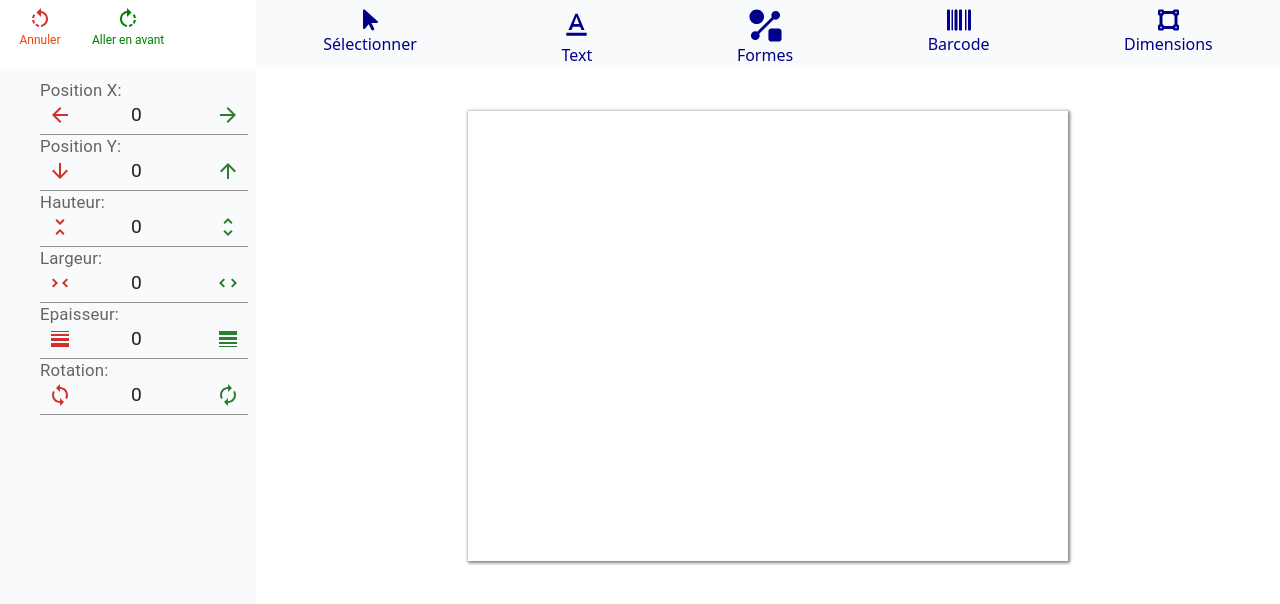
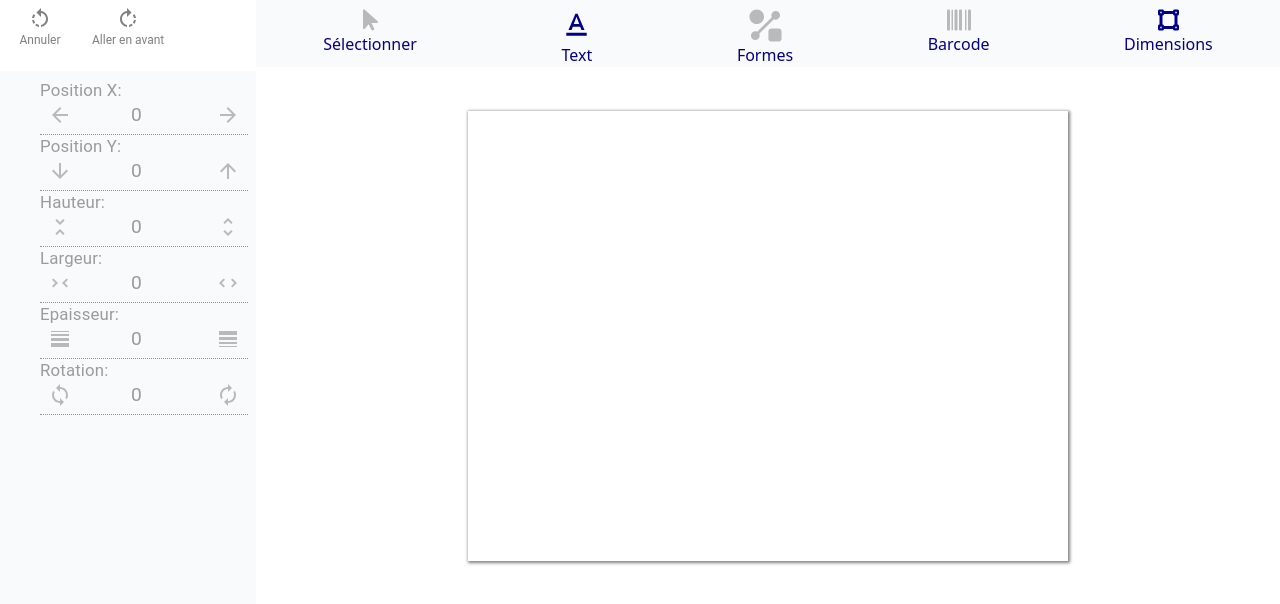
Before and after one commit to mmedtal/etiquette-de-palette-1, a React (Create React App) app: page / in a window 1280 px wide. Shown: the top 604 px of the page. Built offline with nearby package versions, Linux system fonts and the light colour scheme.

Commit message:
finished text insertion

```diff
--- a/package.json
+++ b/package.json
@@ -1,5 +1,5 @@
 {
-  "homepage": "http://mohammedlatrach.github.io/etiquette-de-palette",
+  "homepage": "http://mmedtal.github.io/etiquette-de-palette",
   "name": "etiquette-de-palette",
   "version": "0.1.0",
   "private": true,
--- a/public/index.html
+++ b/public/index.html
@@ -24,7 +24,7 @@
       work correctly both with client-side routing and a non-root public URL.
       Learn how to configure a non-root public URL by running `npm run build`.
     -->
-    <title>React App</title>
+    <title>Etiquette de Palette</title>
   </head>
   <body>
     <noscript>You need to enable JavaScript to run this app.</noscript>
--- /dev/null
+++ b/src/components/helpers/CharacterWidthCalculator.jsx
@@ -0,0 +1,30 @@
+import { useEffect, useRef, useState } from "react";
+
+export default function CharacterWidthCalculator({ fontSize, character,getCharachterWidthFromCharacterWidthCalculator }){
+
+
+    const [characterFromParent,setCharacterFromParent] = useState("")
+    const spanRef = useRef(null);
+
+    const singleValueArray=[];
+    useEffect(() => {
+        if(character===undefined){
+            return
+        }
+        setCharacterFromParent(character)
+        const span = spanRef.current;
+        span.style.fontSize = fontSize;
+        span.innerText=character;
+        getCharachterWidthFromCharacterWidthCalculator(span.offsetWidth);
+
+
+
+
+    }, [fontSize, character]);
+
+    return (
+        <span ref={spanRef} style={{ position: 'absolute', visibility: 'hidden', whiteSpace: 'nowrap' }}>
+            {characterFromParent}
+        </span>
+    );
+}
--- a/src/components/helpers/ModifyPropertiesInput.jsx
+++ b/src/components/helpers/ModifyPropertiesInput.jsx
@@ -66,6 +66,7 @@ export default function ModifyPropertiesInput(props){
     return(
         <TextField
 
+        disabled={props.disabled}
             ref={inputRef}
             value={value}
             type="number"
@@ -81,11 +82,11 @@ export default function ModifyPropertiesInput(props){
                 style:{fontSize:"140%"}
             }}
             InputProps={{
-                endAdornment:<IconButton onClick={incrementInputValue}>
+                endAdornment:<IconButton onClick={incrementInputValue} disabled={props.disabled}>
                     {/* <ArrowDownward color="error"/> */}
                     {props.rightIcon}
                 </IconButton>,
-                startAdornment:<IconButton onClick={decrementInputValue}>
+                startAdornment:<IconButton onClick={decrementInputValue} disabled={props.disabled}>
                     {/* <ArrowUpward color="success"/> */}
                     {props.leftIcon}
                 </IconButton>
--- a/src/components/interface/header/Header.jsx
+++ b/src/components/interface/header/Header.jsx
@@ -13,8 +13,9 @@ export default function Header(props){
 
     return(
         <div className="flex justify-around">
-            <HeaderIcon text="Sélectionner" onClickDispatchActionsToReduxStore= {[{type:"SELECTIONNER"},{type:"AFFECTER_HAUTEUR",payload:0},{type:"AFFECTER_LARGEUR",payload:0} ]} >
+            <HeaderIcon disabled={true} text="Sélectionner" onClickDispatchActionsToReduxStore= {[{type:"SELECTIONNER"},{type:"AFFECTER_HAUTEUR",payload:0},{type:"AFFECTER_LARGEUR",payload:0} ]} >
                 {/* <TextFormat fontSize="large"/> */}
+
                 <FontAwesomeIcon icon={faArrowPointer}/>
             </HeaderIcon>
 
@@ -23,14 +24,14 @@ export default function Header(props){
                 {/* <FontAwesomeIcon icon={faFont}/> */}
             </HeaderIcon>
 
-            <HeaderIcon text="Formes" onClickDispatchActionsToReduxStore= {[{type:"DESSINER_FORME"},{type:"AFFECTER_HAUTEUR",payload:0},{type:"AFFECTER_LARGEUR",payload:0} ]} >
+            <HeaderIcon disabled={true} text="Formes" onClickDispatchActionsToReduxStore= {[{type:"DESSINER_FORME"},{type:"AFFECTER_HAUTEUR",payload:0},{type:"AFFECTER_LARGEUR",payload:0} ]} >
                 {/* <div style={{height:"30px",width:"2.5px",backgroundColor:"grey",transform:"rotate(45deg)"}}>
                 </div> */}
                 {/* <FontAwesomeIcon icon={faSlash}/> */}
                 <ShapeLine fontSize="large"/>
             </HeaderIcon>
 
-            <HeaderIcon text="Barcode" onClickDispatchActionsToReduxStore= {[{type:"INSERER_BARCODE"},{type:"AFFECTER_HAUTEUR",payload:0},{type:"AFFECTER_LARGEUR",payload:0} ]} >
+            <HeaderIcon disabled={true} text="Barcode" onClickDispatchActionsToReduxStore= {[{type:"INSERER_BARCODE"},{type:"AFFECTER_HAUTEUR",payload:0},{type:"AFFECTER_LARGEUR",payload:0} ]} >
                 <FontAwesomeIcon icon={faBarcode}/>
             </HeaderIcon>
 
--- a/src/components/interface/header/HeaderIcon.jsx
+++ b/src/components/interface/header/HeaderIcon.jsx
@@ -12,7 +12,7 @@ export default function HeaderIcon(props){
 
     return(
         <div className="flex flex-col">
-            <IconButton sx={{color:"darkblue"}}  index={props.index}
+            <IconButton sx={{color:"darkblue"}}  index={props.index} disabled={props.disabled}
                 onClick={()=>{props.onClickDispatchActionsToReduxStore.map(action=>dispatch({type:action.type,payload:action.payload}))}}>
                 {/* dispatch({type:props.onClickDispatchToReduxStore})}} */}
                     {props.children}
--- a/src/components/interface/leftAside/LeftAside.jsx
+++ b/src/components/interface/leftAside/LeftAside.jsx
@@ -24,57 +24,62 @@ export default function LeftAside(props){
 
             {whichHeaderIconIsCliqued!="modifier_dimensions_palette"&&
             <div>
-                <ModifyPropertiesInput label="Position X:"
+                <ModifyPropertiesInput label="Position X:" disabled={true}
                     valueFromReduxStore={positionX}
                     onClickDispatchToLeftAsideControllersReducer="MODIFIER_POSITION_X"
 
-                    leftIcon={<ArrowDownward color="error" style={{ transform: 'rotate(90deg)' }}/>}
-                    rightIcon={<ArrowUpward color="success"style={{ transform: 'rotate(90deg)' }}/>}
+                    // color="error
+                    leftIcon={<ArrowDownward color="disabled" style={{ transform: 'rotate(90deg)' }}/>}
+                    // color="disabled"
+                    rightIcon={<ArrowUpward color="disabled"style={{ transform: 'rotate(90deg)' }}/>}
                 />
 
-                <ModifyPropertiesInput label="Position Y:"
+                <ModifyPropertiesInput label="Position Y:"disabled={true}
                     valueFromReduxStore={positionY}
                 // leftIcon={<TextRotationNone color="error" style={{ transform: 'scaleX(-1)' }}/>}
                 // rightIcon={<TextRotationNone color="success"/>}
                     onClickDispatchToLeftAsideControllersReducer="MODIFIER_POSITION_Y"
 
-                    leftIcon={<ArrowDownward color="error" />}
-                    rightIcon={<ArrowUpward color="success"/>}
+                    leftIcon={<ArrowDownward color="disabled" />}
+                    rightIcon={<ArrowUpward color="disabled"/>}
                 />
 
 
-                <ModifyPropertiesInput label="Hauteur:"
+                <ModifyPropertiesInput label="Hauteur:" disabled={true}
                     valueFromReduxStore={hauteur}
                     // leftIcon={<VerticalAlignBottom color="error"/>}
                     // rightIcon={<VerticalAlignTop   color="success"/>}
                     onClickDispatchToLeftAsideControllersReducer="MODIFIER_HAUTEUR"
 
-                    leftIcon={<UnfoldLess color="error" />}
-                    rightIcon={<UnfoldMore color="success"/>}
+                    leftIcon={<UnfoldLess color="disabled" />}
+                    rightIcon={<UnfoldMore color="disabled"/>}
                 />
 
-                <ModifyPropertiesInput label="Largeur:"
+                <ModifyPropertiesInput label="Largeur:" disabled={true}
                     valueFromReduxStore={largeur}
                     onClickDispatchToLeftAsideControllersReducer="MODIFIER_LARGEUR"
 
-                    leftIcon={<UnfoldLess color="error"     style={{ transform: 'rotate(90deg)' }}/>}
-                    rightIcon={<UnfoldMore color="success"  style={{ transform: 'rotate(90deg)' }}/>}
+                    leftIcon={<UnfoldLess color="disabled"     style={{ transform: 'rotate(90deg)' }}/>}
+                    rightIcon={<UnfoldMore color="disabled"  style={{ transform: 'rotate(90deg)' }}/>}
                 />
 
-                <ModifyPropertiesInput label="Epaisseur:"
+                <ModifyPropertiesInput label="Epaisseur:" disabled={true}
                     valueFromReduxStore={epaisseur}
                     onClickDispatchToLeftAsideControllersReducer="MODIFIER_EPAISSEUR"
 
-                    leftIcon={<LineWeight color="error" style={{ transform: 'rotate(180deg)' }}/>}
-                    rightIcon={<LineWeight color="success"/>}
+                    // color="error"
+                    leftIcon={<LineWeight color="disabled" style={{ transform: 'rotate(180deg)' }}/>}
+                    // color="success"
+                    rightIcon={<LineWeight color="disabled"/>}
                 />
 
-                <ModifyPropertiesInput label="Rotation:"
+                <ModifyPropertiesInput label="Rotation:" disabled={true}
                     valueFromReduxStore={epaisseur}
                     onClickDispatchToLeftAsideControllersReducer="MODIFIER_ROTATION"
-
-                    leftIcon={<Loop color="error" />}
-                    rightIcon={<Autorenew color="success"/>}
+                    // color="error"
+                    leftIcon={<Loop color="disabled" />}
+                    // color="success"
+                    rightIcon={<Autorenew color="disabled"/>}
                 />
             </div>}
 
--- a/src/components/interface/topLeftCorner/TopLeftCorner.jsx
+++ b/src/components/interface/topLeftCorner/TopLeftCorner.jsx
@@ -22,11 +22,13 @@ export default function TopLeftCorner(props){
                 {/* 1<RotateRight fontSize='large' style={{ transform: 'rotate(0deg)' }}/> */}
             {/* 2</IconButton> */}
 
-            <BottomNavigation showLabels >
-                <BottomNavigationAction sx={{color:"#f44300"}} label="Annuler" icon={<RotateLeft color='error'/>}/>
+            <BottomNavigation showLabels  >
+            {/* sx={{color:"#f44300"}}  color='error' */}
+                <BottomNavigationAction disabled sx={{color:"grey"}} label="Annuler" icon={<RotateLeft color=''/>}/>
             </BottomNavigation>
             <BottomNavigation showLabels>
-                <BottomNavigationAction sx={{ color:"green"}} label="Aller en avant" icon={<RotateRight/>}/>
+            {/* sx={{ color:"green"}} */}
+                <BottomNavigationAction disabled sx={{ color:"grey"}} label="Aller en avant" icon={<RotateRight/>}/>
             </BottomNavigation>
         </div>
     )
```
Also changed, not shown: src/components/helpers/InsertedInput.jsx (added, +83 -0 lines), src/components/interface/main/PaletteWorkZone.jsx (+25 -2 lines), public/logo192.png (deleted), public/logo512.png (deleted).
